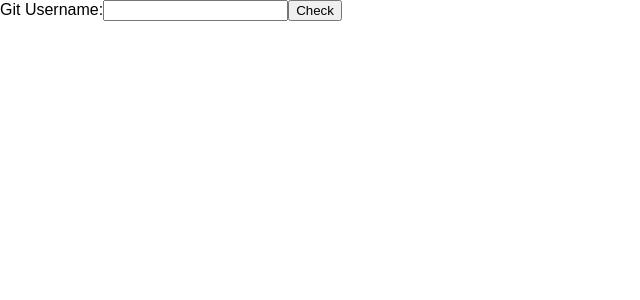
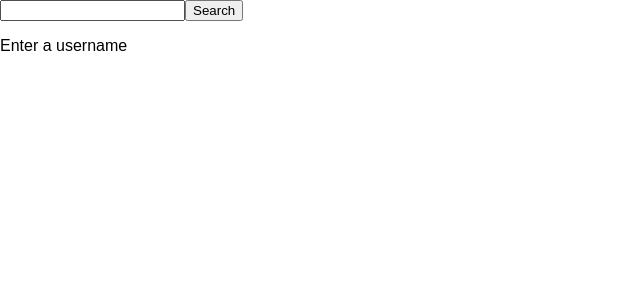
Before and after one commit to TatevG/ReactJS, a React (Create React App) app in the folder gitReact/git-user/: page / in a window 1280 px wide. Shown: the top 300 px of the page, without its empty margins (0-640 px from the left). Built offline with nearby package versions, Linux system fonts and the light colour scheme; the HTML template or start-up script is replaced by a standard one.

Commit message:
Add files via upload

```diff
--- a/gitReact/git-user/src/components/data.js
+++ b/gitReact/git-user/src/components/data.js
@@ -1,10 +1,8 @@
 import React from 'react';
 
-export default
-    class Data extends React.Component {
-        render(){
-            return(
-                <div id="res"></div>
-            );
-        }
-    }
+const Data = ({user}) =>(
+  <div>
+    {user ? JSON.stringify(user) : <p>Enter a username</p>}
+  </div>
+)
+export default Data
--- a/gitReact/git-user/src/components/input.js
+++ b/gitReact/git-user/src/components/input.js
@@ -1,15 +1,30 @@
 import React from 'react';
 
-export default
-    class Input extends React.Component {
-    render() {
-        return (
-            <div>
-                <label>Git Username:
-                <input type="text" onChange={this.props.changeHandler} />
-                </label>
-                <input type='button' value='Check' onClick={this.props.change} />
-            </div>
-        );
-    }
-}
+const Input = ({changeHandler, clickHandler}) =>(
+  <div>
+    <input type="text" onChange={changeHandler} />
+    <button onClick = {clickHandler}>Search</button>
+  </div>
+);
+export default Input;
+
+
+
+
+
+
+
+//
+// export default
+//     class Input extends React.Component {
+//     render() {
+//         return (
+//             <div>
+//                 <label>Git Username:
+//                 <input type="text" onChange={this.props.changeHandler} />
+//                 </label>
+//                 <input type='button' value='Check' onClick={this.props.change} />
+//             </div>
+//         );
+//     }
+// }
```
